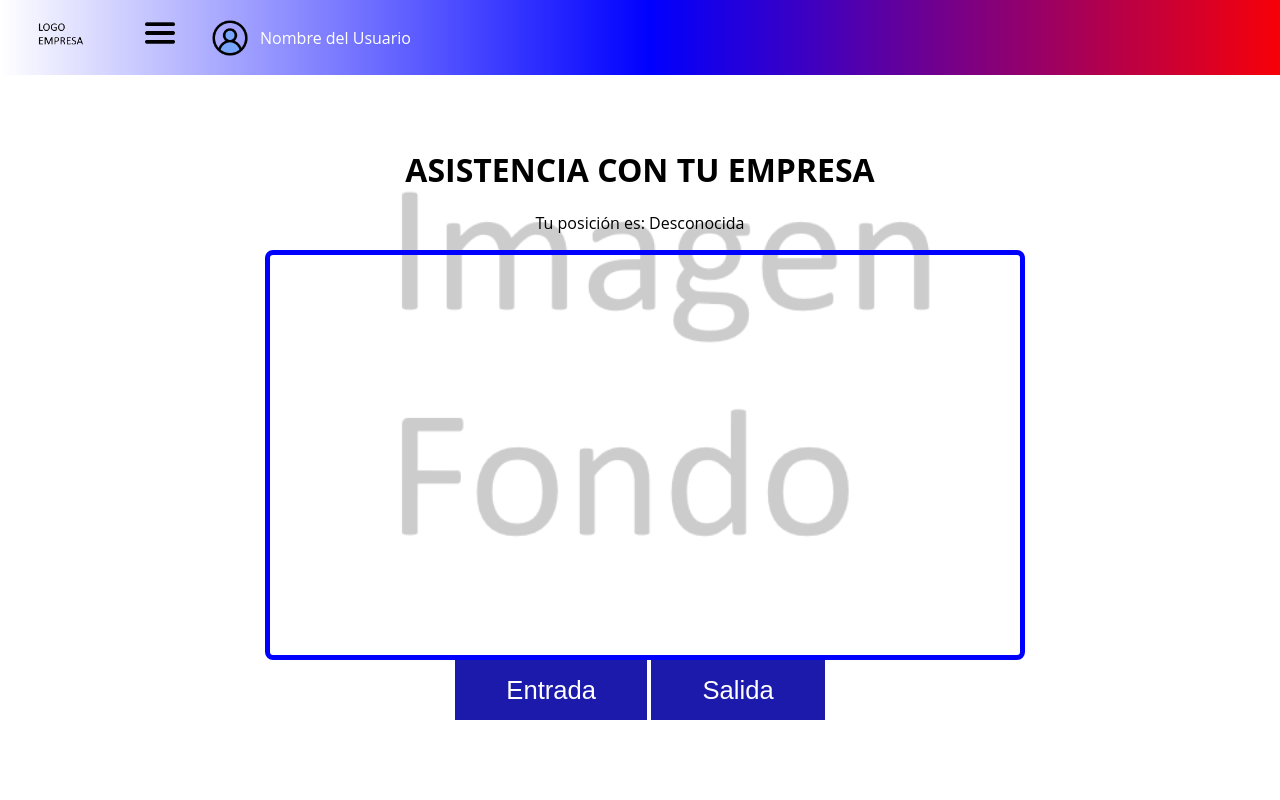
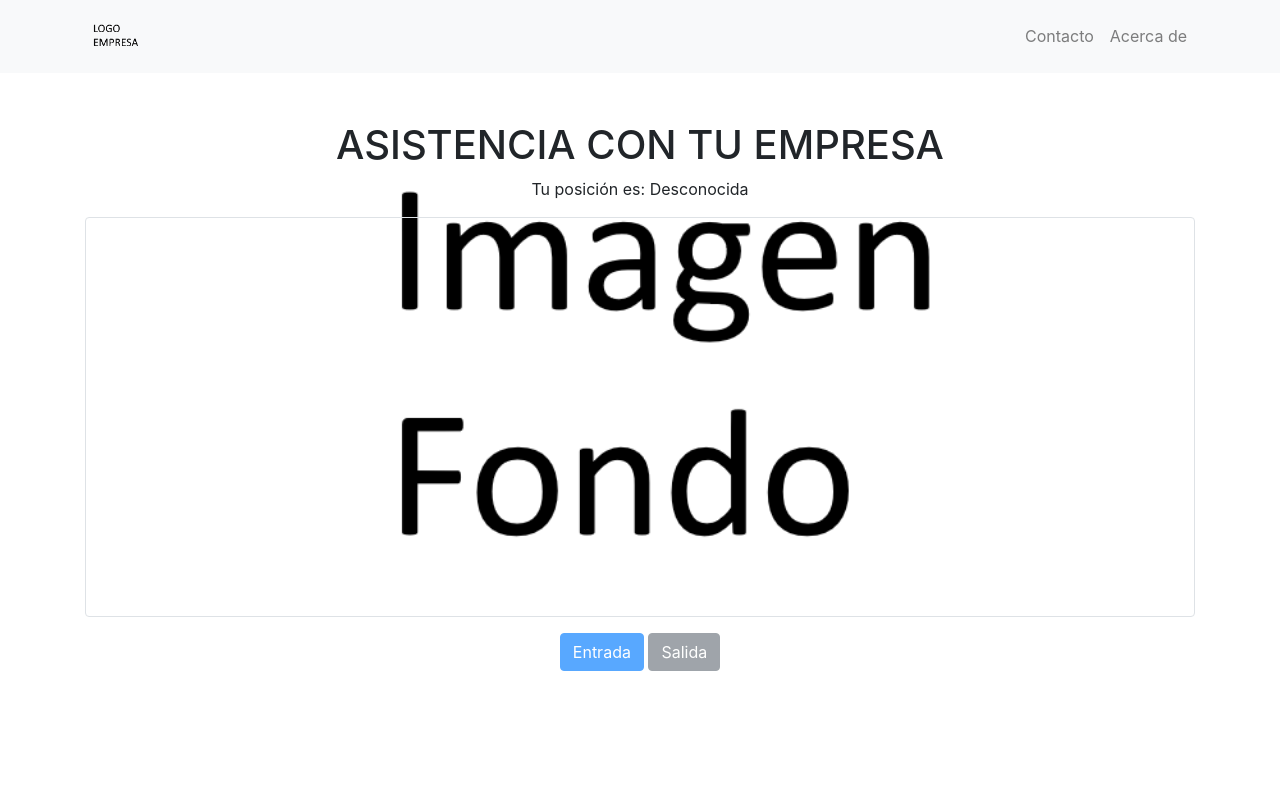
Before and after one commit to AppGeolocalizaciona/AppGeolocaliza, a PHP site: page / in a window 1280 px wide. Run offline with PHP 8.4, Linux system fonts and the light colour scheme.

Commit message:
update resposivo y mvc

```diff
--- a/Geolocalizacionapp/controller.js
+++ b/Geolocalizacionapp/controller.js
@@ -1,162 +1,133 @@
-/** @type {HTMLElement} */
-var posElt;
-/** @type {HTMLElement} */
-var posLinkElt;
-/** @type {L.Map} */
-var map;
-/** @type {L.Circle} */
-var targetArea;
-/** @type {HTMLElement} */
-var entryButton;
-/** @type {HTMLElement} */
-var exitButton;
+// Modelo para manejar la posición
+class PositionModel {
+    constructor(targetLat, targetLong, radius) {
+        this.targetLat = targetLat;
+        this.targetLong = targetLong;
+        this.radius = radius;
+        this.isInArea = false;
+        this.hasEntered = false;
+    }
 
-// Coordenadas objetivo
-const targetLat =  -34.5815315;
-const targetLong = -70.9886862;
-const targetRadius = 30;
-let isInArea = false;
-let hasEntered = false;
+    updatePosition(lat, long) {
+        const distance = map.distance([lat, long], [this.targetLat, this.targetLong]);
+        this.isInArea = distance <= this.radius;
+        return this.isInArea;
+    }
+}
 
-window.addEventListener('load', function () {
-    posElt = document.getElementById('Pos');
-    posLinkElt = document.querySelector('#PosLink > a');
-    entryButton = document.getElementById('entryButton');
-    exitButton = document.getElementById('exitButton');
+// Controlador para manejar la lógica de interacción
+class PositionController {
+    constructor(model) {
+        this.model = model;
+        this.map = null;
+        this.entryButton = document.getElementById('entryButton');
+        this.exitButton = document.getElementById('exitButton');
+        this.posElt = document.getElementById('Pos');
+        this.rangeMessage = document.getElementById('rangeMessage');
+    }
 
-    entryButton.addEventListener('click', handleEntry);
-    exitButton.addEventListener('click', handleExit);
-
-    navigator.geolocation.watchPosition(geoposOK, geoposKO, {
+    init() {
+        this.setupEventListeners();
+        navigator.geolocation.watchPosition(this.geoposOK.bind(this), this.geoposKO.bind(this), {
             enableHighAccuracy: true
         });
-});
-
-/** @param {GeolocationPosition} pos */
-function geoposOK(pos) {
-    var lat = pos.coords.latitude;
-    var long = pos.coords.longitude;
-
-    posElt.textContent = `${lat}, ${long}`;
-   /** posLinkElt.href = `https://maps.google.com/?q=${lat},${long}`;
-    posLinkElt.textContent = 'Mostrar tu posición en un mapa';*/
-
-    if (!map) {
-        initMap(lat, long);
     }
 
-    updateUserPosition(lat, long);
+    setupEventListeners() {
+        this.entryButton.addEventListener('click', this.handleEntry.bind(this));
+        this.exitButton.addEventListener('click', this.handleExit.bind(this));
     }
 
-/** @param {GeolocationPositionError} err */
-function geoposKO(err) {
-    let msg;
-    switch (err.code) {
-        case err.PERMISSION_DENIED:
-            msg = "No nos has dado permiso para obtener tu posición";
-            break;
-        case err.POSITION_UNAVAILABLE:
-            msg = "Tu posición actual no está disponible";
-            break;
-        case err.TIMEOUT:
-            msg = "No se ha podido obtener tu posición en un tiempo prudencial";
-            break;
-        default:
-            msg = "Error desconocido";
-            break;
-    }
-    posElt.textContent = msg;
+    geoposOK(pos) {
+        const lat = pos.coords.latitude;
+        const long = pos.coords.longitude;
+        this.posElt.textContent = `${lat}, ${long}`;
+
+        if (!this.map) {
+            this.initMap(lat, long);
         }
 
-function initMap(lat, long) {
-    map = L.map('map').setView([lat, long], 15);
+        this.updateUserPosition(lat, long);
+    }
 
+    geoposKO(err) {
+        const errorMsg = {
+            [err.PERMISSION_DENIED]: "No has dado permiso para obtener tu posición",
+            [err.POSITION_UNAVAILABLE]: "Posición no disponible",
+            [err.TIMEOUT]: "Tiempo de espera excedido",
+            "default": "Error desconocido"
+        };
+        this.posElt.textContent = errorMsg[err.code] || errorMsg["default"];
+    }
+
+    initMap(lat, long) {
+        this.map = L.map('map').setView([lat, long], 15);
         L.tileLayer('https://{s}.tile.openstreetmap.org/{z}/{x}/{y}.png', {
             maxZoom: 19,
             attribution: '© OpenStreetMap'
-    }).addTo(map);
+        }).addTo(this.map);
 
-    targetArea = L.circle([targetLat, targetLong], {
+        const targetArea = L.circle([this.model.targetLat, this.model.targetLong], {
             color: 'red',
             fillColor: '#f03',
             fillOpacity: 0.5,
-        radius: targetRadius
-    }).addTo(map);
+            radius: this.model.radius
+        }).addTo(this.map);
 
-    // Marcador personalizado con logo
-    const logoIcon = L.icon({
+        L.marker([this.model.targetLat, this.model.targetLong], {
+            icon: L.icon({
                 iconUrl: "img/LOGO_EMPRESA.png",
-        iconSize: [50, 50], // Ajusta el tamaño
-        iconAnchor: [25, 25],
-        popupAnchor: [0, -25]
-    });
-
-    L.marker([targetLat, targetLong], {
-            icon: logoIcon
-        }).addTo(map)
-        .bindPopup('Zona de Asistencia');
+                iconSize: [50, 50],
+                iconAnchor: [25, 25]
+            })
+        }).addTo(this.map).bindPopup('Zona de Asistencia');
     }
 
-function updateUserPosition(lat, long) {
-    if (!map.userMarker) {
-        map.userMarker = L.marker([lat, long]).addTo(map).bindPopup('Estás aquí');
+    updateUserPosition(lat, long) {
+        if (!this.map.userMarker) {
+            this.map.userMarker = L.marker([lat, long]).addTo(this.map).bindPopup('Estás aquí');
         } else {
-        map.userMarker.setLatLng([lat, long]);
+            this.map.userMarker.setLatLng([lat, long]);
         }
 
-    checkProximity(lat, long);
-}
-
-function checkProximity(lat, long) {
-    const distance = map.distance([lat, long], [targetLat, targetLong]);
-
-    if (distance <= targetRadius) {
-        entryButton.style.display = 'inline-block'; // Mostrar botones
-        exitButton.style.display = 'inline-block'; // Mostrar botones
-        entryButton.disabled = false;
-        exitButton.disabled = false;
-        isInArea = true;
-        rangeMessage.textContent = ""; // Limpiar el mensaje si está dentro del rango
+        if (this.model.updatePosition(lat, long)) {
+            this.entryButton.style.display = 'inline-block';
+            this.exitButton.style.display = 'inline-block';
+            this.rangeMessage.textContent = "";
         } else {
-        entryButton.style.display = 'none'; // Ocultar botones
-        exitButton.style.display = 'none'; // Ocultar botones
-        entryButton.disabled = true;
-        exitButton.disabled = true;
-        isInArea = false;
-        rangeMessage.textContent = "Fuera de rango"; // Mostrar mensa
+            this.entryButton.style.display = 'none';
+            this.exitButton.style.display = 'none';
+            this.rangeMessage.textContent = "Fuera de rango";
         }
     }
 
-function handleEntry() {
-    if (isInArea && !hasEntered) {
+    handleEntry() {
+        if (this.model.isInArea && !this.model.hasEntered) {
             if (confirm("¿Deseas marcar tu entrada?")) {
                 alert("Entrada marcada");
-            hasEntered = true;
-            disableButtons();
+                this.model.hasEntered = true;
+                this.disableButtons();
             }
         }
     }
 
-function handleExit() {
-    if (isInArea && hasEntered) {
+    handleExit() {
+        if (this.model.isInArea && this.model.hasEntered) {
             if (confirm("¿Deseas marcar tu salida?")) {
                 alert("Salida marcada");
-            hasEntered = false;
-            disableButtons();
+                this.model.hasEntered = false;
+                this.disableButtons();
             }
         }
     }
 
-function disableButtons() {
-    entryButton.disabled = true;
-    exitButton.disabled = true;
+    disableButtons() {
+        this.entryButton.disabled = true;
+        this.exitButton.disabled = true;
+    }
 }
 
-
-function toggleMenu() {
-    const menu = document.getElementById("menu");
-    if (menu) {
-        menu.classList.toggle("visible");
-        menu.classList.toggle("hidden");
-    }
-}
+// Inicialización del modelo y controlador
+const positionModel = new PositionModel(-34.5815315, -70.9886862, 30);
+const positionController = new PositionController(positionModel);
+window.addEventListener('load', () => positionController.init());
--- a/Geolocalizacionapp/index.html
+++ b/Geolocalizacionapp/index.html
@@ -5,40 +5,41 @@
     <meta name="viewport" content="width=device-width, initial-scale=1.0">
     <title>Posición de usuario y área de destino</title>
     <link rel="stylesheet" href="style.css">
+    <link rel="stylesheet" href="https://stackpath.bootstrapcdn.com/bootstrap/4.5.2/css/bootstrap.min.css">
     <link rel="stylesheet" href="https://unpkg.com/leaflet/dist/leaflet.css" />
 </head>
 <body>
 
-    <nav id="navbar">
-        <div id="logo-container">
-            <img src="img/LOGO_EMPRESA.png" alt="Logo de la institución" id="logo">
-        </div>
-        <div>
-            <span class="menu-icon" onclick="toggleMenu()">
-                <img src="img/menu.png" alt="Menú"">
-            </span>
-        <ul id="menu" class="hidden">
-            <li><a href="https://api.whatsapp.com/send/?phone=56953327839&text&type=phone_number&app_absent=0">Contacto</a></li>
-            <li><a href="https://calidad.aiep.cl/historia/">Acerca de</a></li>
-        </ul>
-        </div>
-        <div id="user-info">
-            <img id="user-photo" src="img/avatar.png" alt="Foto de Usuario">
-            <span id="user-name">Nombre del Usuario</span>
+    <!-- Navbar -->
+    <nav id="navbar" class="navbar navbar-expand-lg navbar-light bg-light">
+        <div class="container">
+            <a class="navbar-brand" href="#">
+                <img src="img/LOGO_EMPRESA.png" alt="Logo de la institución" id="logo" style="max-width: 60px;">
+            </a>
+            <button class="navbar-toggler" type="button" data-toggle="collapse" data-target="#navbarNav" aria-controls="navbarNav" aria-expanded="false" aria-label="Toggle navigation">
+                <span class="navbar-toggler-icon"></span>
+            </button>
+            <div class="collapse navbar-collapse" id="navbarNav">
+                <ul class="navbar-nav ml-auto">
+                    <li class="nav-item"><a class="nav-link" href="https://api.whatsapp.com/send/?phone=56953327839&text&type=phone_number&app_absent=0">Contacto</a></li>
+                    <li class="nav-item"><a class="nav-link" href="https://calidad.aiep.cl/historia/">Acerca de</a></li>
+                </ul>
+            </div>
         </div>
     </nav>
 
-    <div>
-        <div class="container">
-            <h1>ASISTENCIA CON TU EMPRESA</h1>
-            <p>Tu posición es: <span id="Pos">Desconocida</span></p>
-            <p id="PosLink"><a target="_blank"></a></p>
-            <div id="map-container">
-                <div id="map"></div> <!-- Aquí se mostrará el mapa -->
-            </div>
-            <button id="entryButton" disabled aria-disabled="true">Entrada</button>
-            <button id="exitButton" disabled aria-disabled="true">Salida</button>
-            <div id="rangeMessage" style="color: red; margin-top: 10px;"></div>
+    <!-- Main Content -->
+    <div class="container mt-5">
+        <h1 class="text-center">ASISTENCIA CON TU EMPRESA</h1>
+        <p class="text-center">Tu posición es: <span id="Pos">Desconocida</span></p>
+        <p id="PosLink" class="text-center"><a target="_blank"></a></p>
+        <div id="map-container" class="border rounded mt-3">
+            <div id="map"></div>
+        </div>
+        <div class="text-center mt-3">
+            <button id="entryButton" class="btn btn-primary" disabled aria-disabled="true">Entrada</button>
+            <button id="exitButton" class="btn btn-secondary" disabled aria-disabled="true">Salida</button>
+            <div id="rangeMessage" class="text-danger mt-2"></div>
         </div>
     </div>
 
--- a/Geolocalizacionapp/style.css
+++ b/Geolocalizacionapp/style.css
@@ -1,220 +1,29 @@
-/* General */
 body {
     font-family: 'Open Sans', sans-serif;
     margin: 0;
     padding: 0;
-    display: flex;
-    justify-content: center;
-    align-items: center;
     min-height: 100vh;
     background-image: url('img/Imagen_fondo.png');
     background-size: cover;
     background-position: center;
-    background-repeat: no-repeat;
-}
-
-
-/* Container */
-.container {
-    width: 750px;
-    margin: 2em auto;
-    text-align: center;
-    background: rgba(255, 255, 255, 0.8);
-    border-radius: 10px;
-    padding: 0px;
-    margin-top:100px;
 }
 
 #map-container {
-    border: 5px solid blue;
-    border-radius: 8px;
-    margin-top: 1em;
-    overflow: hidden;
-    width: 100%; /* Ancho completo */
-    min-height: 400px; /* Altura mínima */
-}
-
-#map {
-    height: 400px;
     width: 100%;
-}
-
-@media (min-width: 750px) {
-    #map {
-        height: 400px;
-    }
-}
-
-/* Navbar */
-#navbar {
-    background: linear-gradient(to right, white, blue, red); /* Gradiente de colores */
-    padding: 10px;
-    position: fixed;
-    top: 0;
-    left: 0;
-    width: 100%;
-    z-index: 1000;
-    display: flex;
-    align-items: center;
-    gap: 30px;
-
-}
-
-
-#logo-container {
-    flex: 0 1 auto;
-    margin-left: 20px;
-    margin-right: 20PX;
+    min-height: 400px;
 }
 
 #logo {
-    max-width: 60px; /* Aumenta el ancho máximo del logo */
-    height: auto; /* Mantiene la proporción del logo */
+    max-width: 60px;
 }
 
-
-
-/* Menú desplegable
-#menu {
-    list-style-type: none;
-    padding: 0;
-    margin: 0;
-    display: none; /* Oculto por defecto *
-    flex-direction: column;
-    position: absolute;
-    top: 50px;
-    right: 0;
-    background-color: white;
-    width: 200px;
-    border-radius: 5px;
-    box-shadow: 0 2px 10px rgba(0, 0, 0, 0.2);
-    z-index: 1001;
-
+#user-info img {
+    width: 40px;
+    height: 40px;
+    border-radius: 50%;
 }
 
-.visible {
-    display: flex; /* Muestra el menú
+#user-name {
+    color: white;
+    font-size: 16px;
 }
-
-.hidden {
-    display: none; /* Oculta el menú
-}
-
-Opciones del menú
-#menu li {
-    padding: 10px;
-}
-
-#menu li a {
-    text-decoration: none;
-    color: #1AAB8A;
-}
-*/
-#menu {
-    display: none; /* Oculto por defecto */
-    position: absolute;
-    top: 40%;
-    background-color: white;
-    border: 1px solid #ccc;
-    border-radius: 5px;
-    list-style-type: none;
-    padding: 10px;
-    z-index: 1001;
-}
-
-
-
-.menu-icon {
-    font-size: 40px;
-    cursor: pointer;
-    color: white;
-
-
-}
-
-.menu-icon img {
-    width: 40px; /* Ajusta el tamaño de la imagen según sea necesario */
-    height: auto; /* Mantiene la proporción */
-}
-
-#menu.visible {
-    display: block; /* Muestra el menú cuando tiene la clase visible */
-}
-
-
-#menu li {
-    padding: 8px;
-    text-align: right;
-}
-
-#menu li a {
-    text-decoration: none;
-    color: #1AAB8A;
-}
-
-/* Estilo para el contenedor del usuario */
-#user-info {
-    display: flex;
-    align-items: center; /* Alinea verticalmente el contenido */
-    gap: 10px; /* Espacio entre la foto y el nombre */
-}
-
-/* Estilo para la foto del usuario */
-#user-photo {
-    width: 40px; /* Ajusta el tamaño según lo necesario */
-    height: 40px; /* Asegúrate de que la foto sea cuadrada */
-    border-radius: 50%; /* Hace la foto circular */
-}
-
-/* Estilo para el nombre del usuario */
-#user-name {
-    color: white; /* Cambia el color del texto según lo necesites */
-    font-size: 16px; /* Ajusta el tamaño del texto */
-}
-
-
-/* Botones */
-/* Botones */
-button {
-    background: #1c1aab;
-    color: #fff;
-    border: none;
-    height: 60px;
-    font-size: 1.6em;
-    padding: 0 2em;
-    cursor: pointer;
-    position: relative; /* Asegúrate de que el botón tenga posición relativa */
-    overflow: hidden; /* Asegúrate de que los pseudo-elementos no se salgan del botón */
-    transition: background 800ms ease;
-}
-
-button:hover {
-    background: #fff;
-    color: #1a5eab;
-}
-
-button:before, button:after {
-    content: '';
-    position: absolute;
-    height: 2px;
-    width: 0;
-    background: #e43116;
-    transition: width 400ms ease;
-}
-
-button:hover:before, button:hover:after {
-    width: 100%;
-    transition: width 800ms ease;
-}
-
-/* Pseudo-elemento antes */
-button:before {
-    top: 0; /* Coloca el pseudo-elemento en la parte superior */
-    left: 0; /* Inicia desde la izquierda */
-}
-
-/* Pseudo-elemento después */
-button:after {
-    bottom: 0; /* Coloca el pseudo-elemento en la parte inferior */
-    right: 0; /* Inicia desde la derecha */
-}
```
Lines whose indentation alone changed are shown as unchanged.
